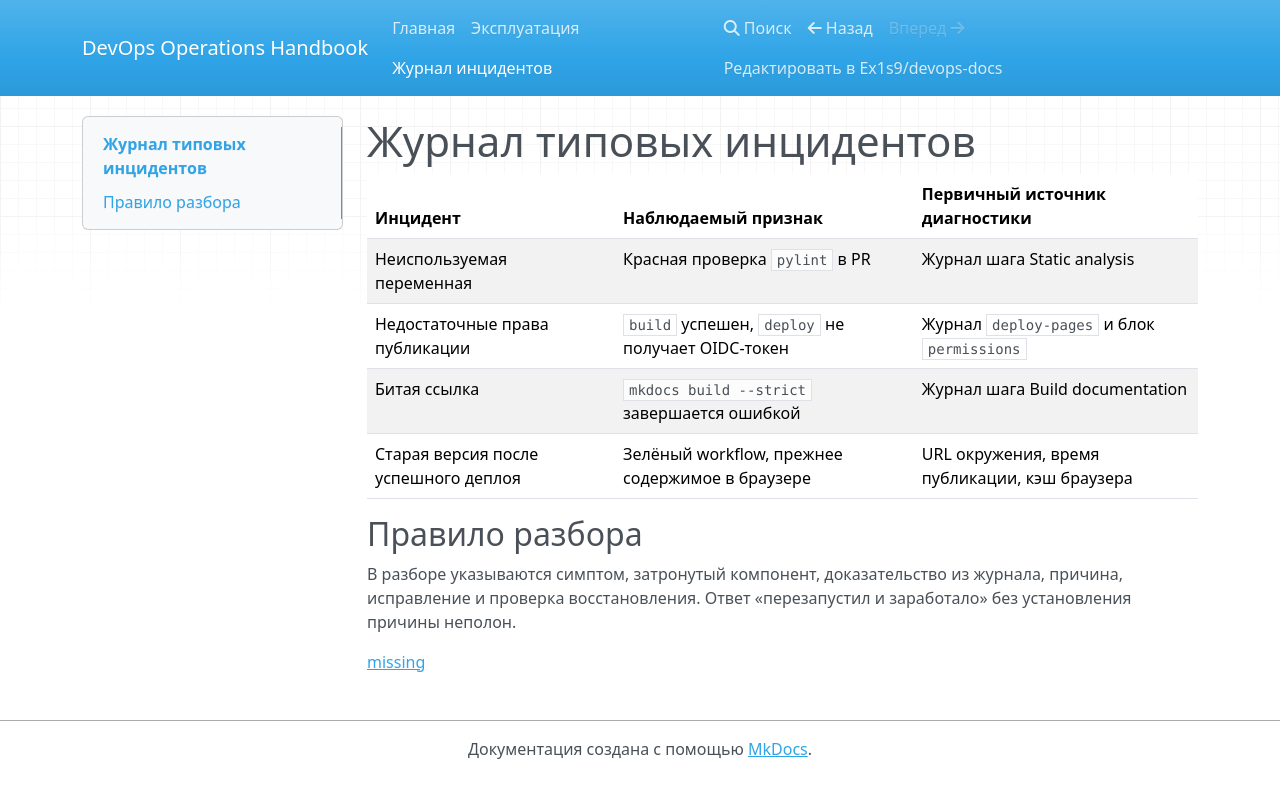
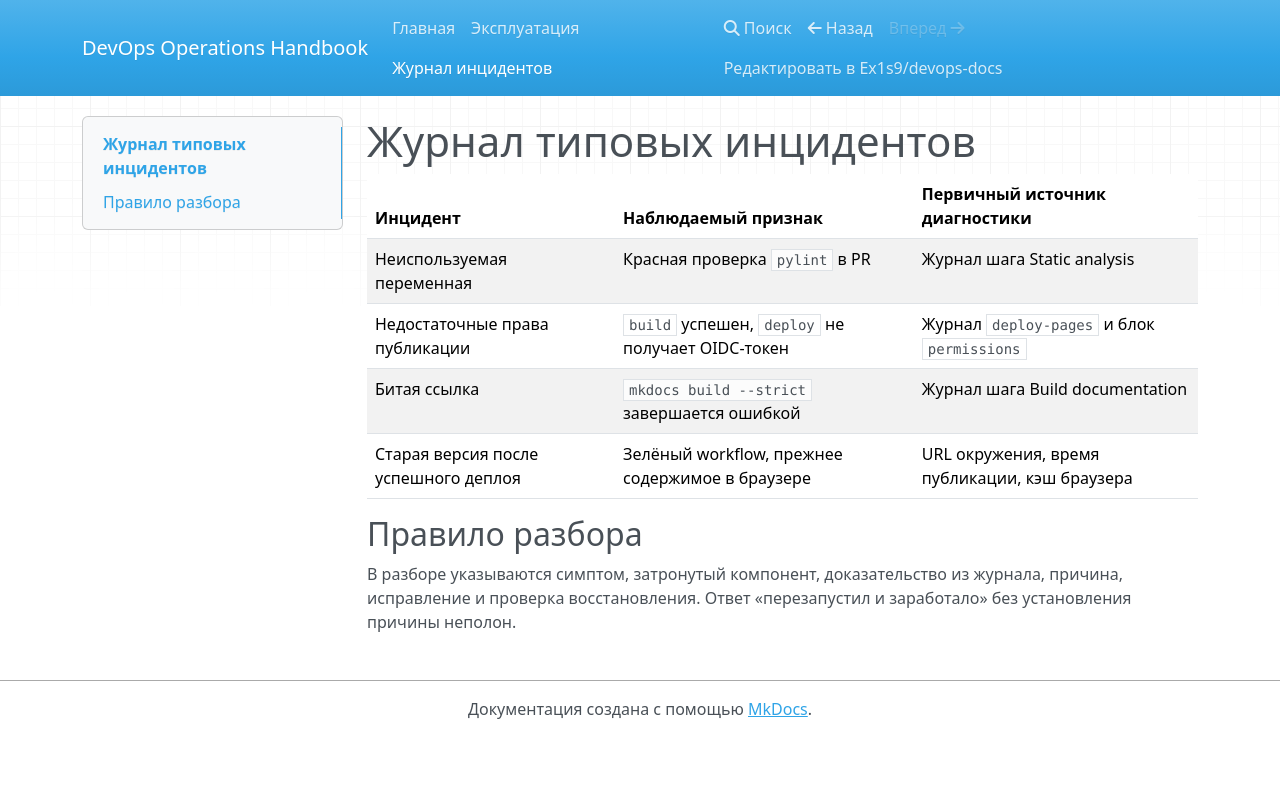
Before and after one commit to Ex1s9/devops-docs, an MkDocs documentation site: the page built from docs/incidents.md, in a window 1280 px wide. Shown: the top 798 px of the page. Built offline with MkDocs 1.6.1, drawn with Linux system fonts in a browser that asks for light colours; nearby versions of some CDN libraries.

Commit message:
fix: remove broken test link

```diff
--- a/docs/incidents.md
+++ b/docs/incidents.md
@@ -10,5 +10,3 @@
 ## Правило разбора
 
 В разборе указываются симптом, затронутый компонент, доказательство из журнала, причина, исправление и проверка восстановления. Ответ «перезапустил и заработало» без установления причины неполон.
-
-[missing](missing-page.md)
```
